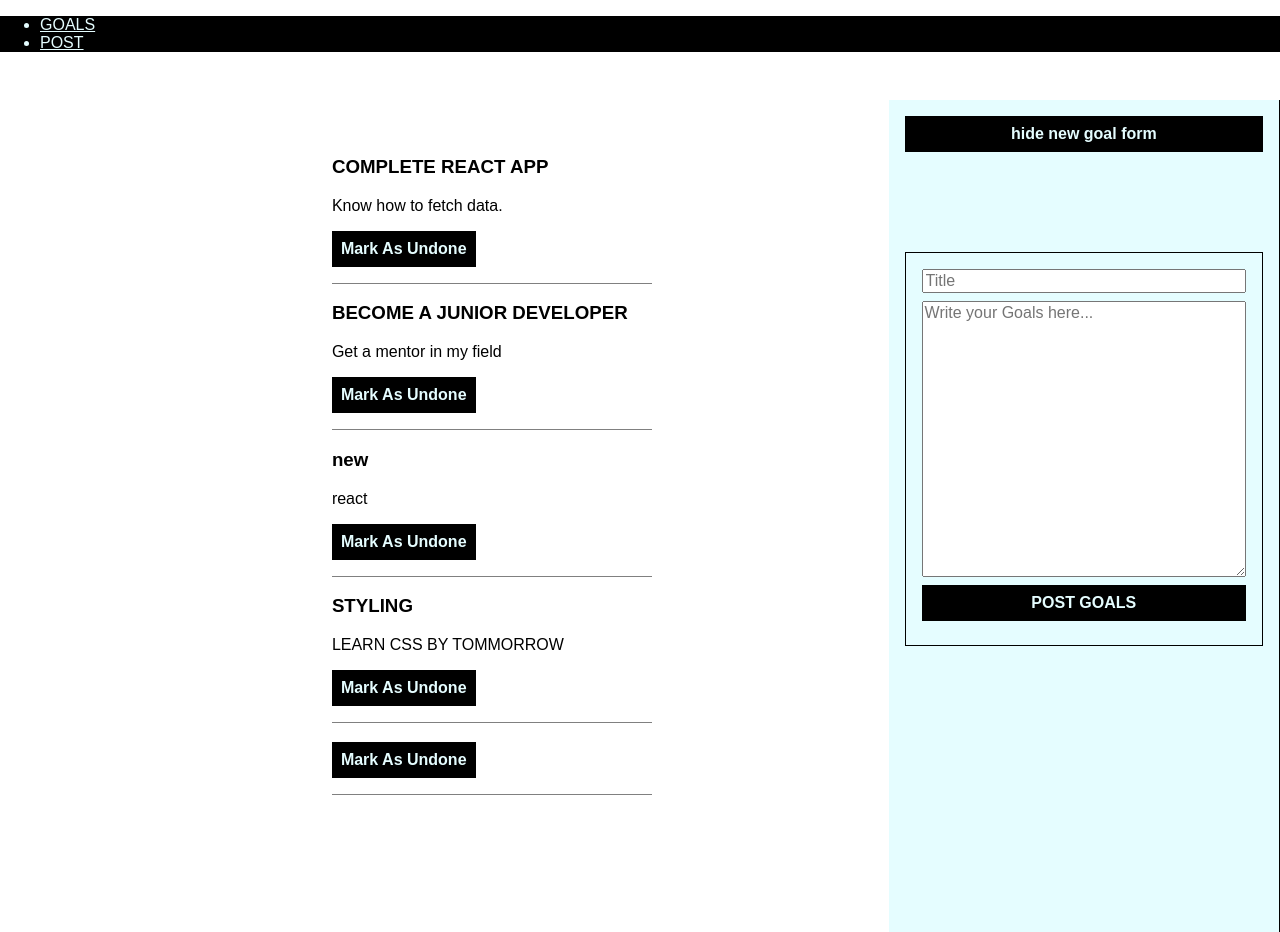
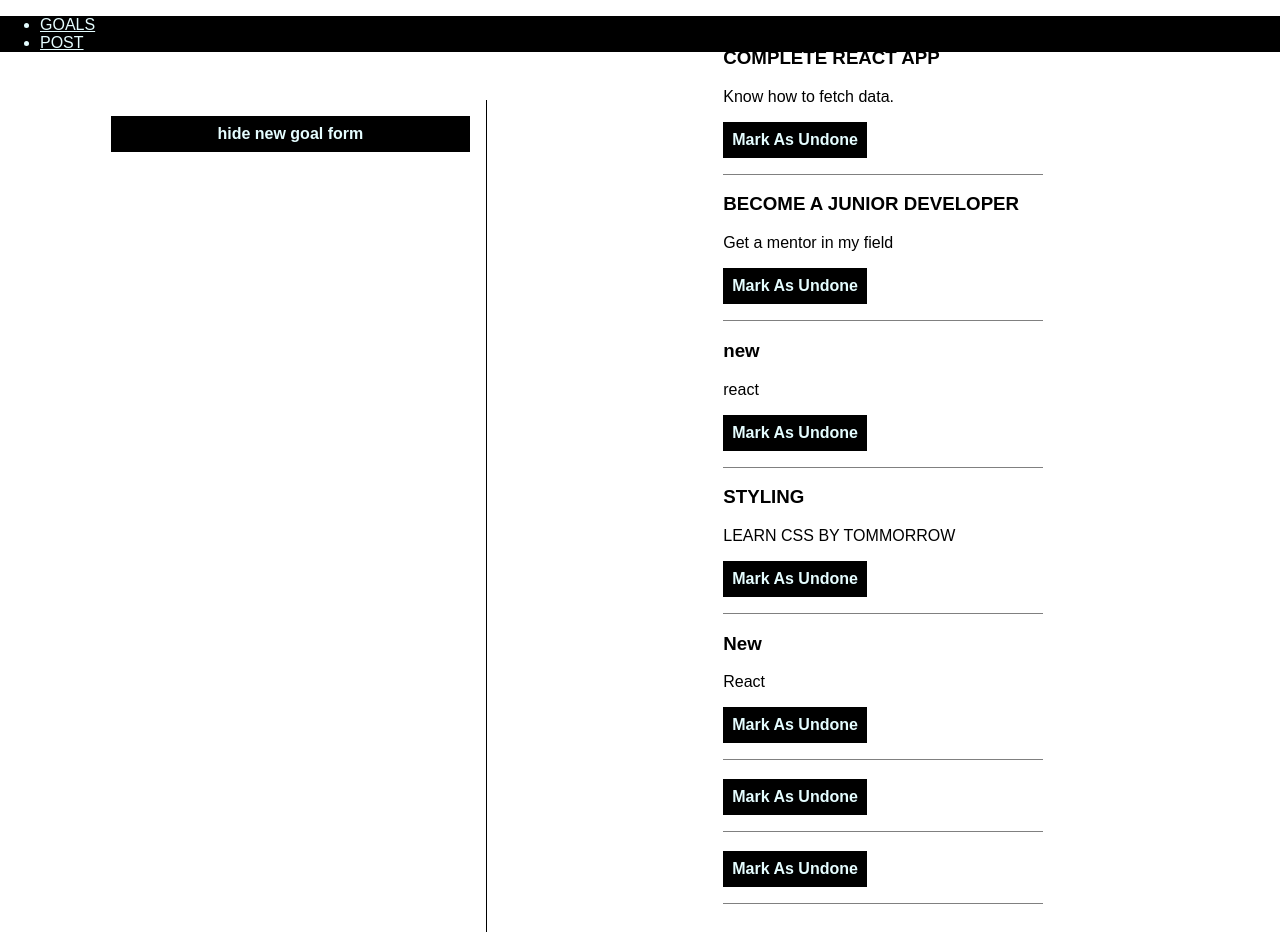
Before and after one commit to JAJAKIM22/Goal-Manager, a React (Create React App) app in the folder goal-manager/: page / in a window 1280 px wide. Shown: the top 932 px of the page. Built offline with nearby package versions, Linux system fonts and the light colour scheme; data requests are answered from the project's data file; the HTML template or start-up script is replaced by a standard one.

Commit message:
ADDED ROUTES

```diff
--- a/goal-manager/db.json
+++ b/goal-manager/db.json
@@ -21,9 +21,19 @@
       "id": 4
     },
     {
+      "title": "New",
+      "content": "React",
+      "id": 5
+    },
+    {
       "title": "",
       "content": "",
-      "id": 5
+      "id": 6
+    },
+    {
+      "title": "",
+      "content": "",
+      "id": 7
     }
   ]
 }
--- a/goal-manager/src/components/App.js
+++ b/goal-manager/src/components/App.js
@@ -10,22 +10,22 @@ function App() {
   const [form, setForm] = React.useState(true);
 
   return (
-
     <div className="app">
       <Router>
        <div>
         <Navbar/>
        </div>
+       <div className="sidebar">
+        <button onClick={() => setForm(!form)}>{form ? "hide new goal form" : "Show new goal form"}</button>
+      </div>
        <Routes>
-        <Route exact path="/" element={<GoalContainer/>}></Route>
+         <Route exact path="/" element={<GoalContainer/>}></Route>
+         <Route exact path="/post" element={form && <div> <NewGoalForm/></div>}></Route>
        </Routes>
       </Router>
-      <div className="sidebar">
-        <button onClick={() => setForm(!form)}>{form ? "hide new goal form" : "Show new goal form"}</button>
-        {form && <div> <NewGoalForm /></div>}
 
-      </div>
     </div>
+
   );
   }
 
--- a/goal-manager/src/components/NewGoalForm.js
+++ b/goal-manager/src/components/NewGoalForm.js
@@ -3,6 +3,8 @@ import React, {useState} from "react";
 function NewGoalForm() {
   const [title, setTitle] = useState("");
   const [content, setContent] = useState("");
+
+
 
   function handleSubmit(event) {
     const formData = {
@@ -20,13 +22,17 @@ function NewGoalForm() {
     });}
 
   return (
+
+
     <form onSubmit={handleSubmit}  class="mb-3" className="new-goal-form">
+
       <input value={title}
         onChange={(e) => setTitle(e.target.value)} placeholder="Title" />
       <textarea value={content}
         onChange={(e) => setContent(e.target.value)} placeholder="Write your Goals here..." rows={15} cols={45}/>
       <input type="submit" value="POST GOALS" />
     </form>
+
   );
 }
 
--- a/goal-manager/src/index.css
+++ b/goal-manager/src/index.css
@@ -14,7 +14,7 @@ body {
   margin-top:100px;
   width: 28%;
   border-right: solid black 1px;
-  background: #e5fdff;
+  background: white;
   padding: 1em;
 }
 .goals-container{
```
